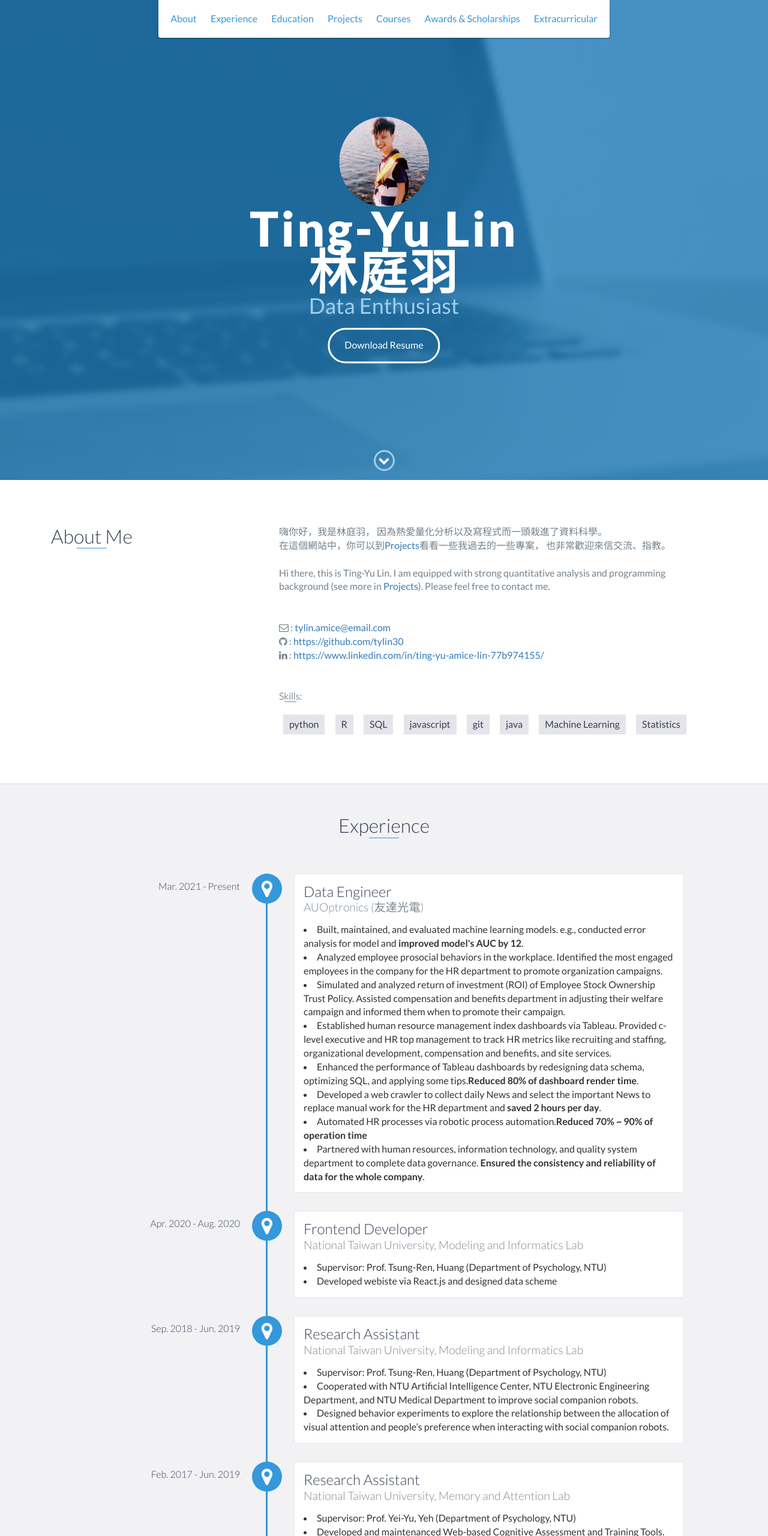
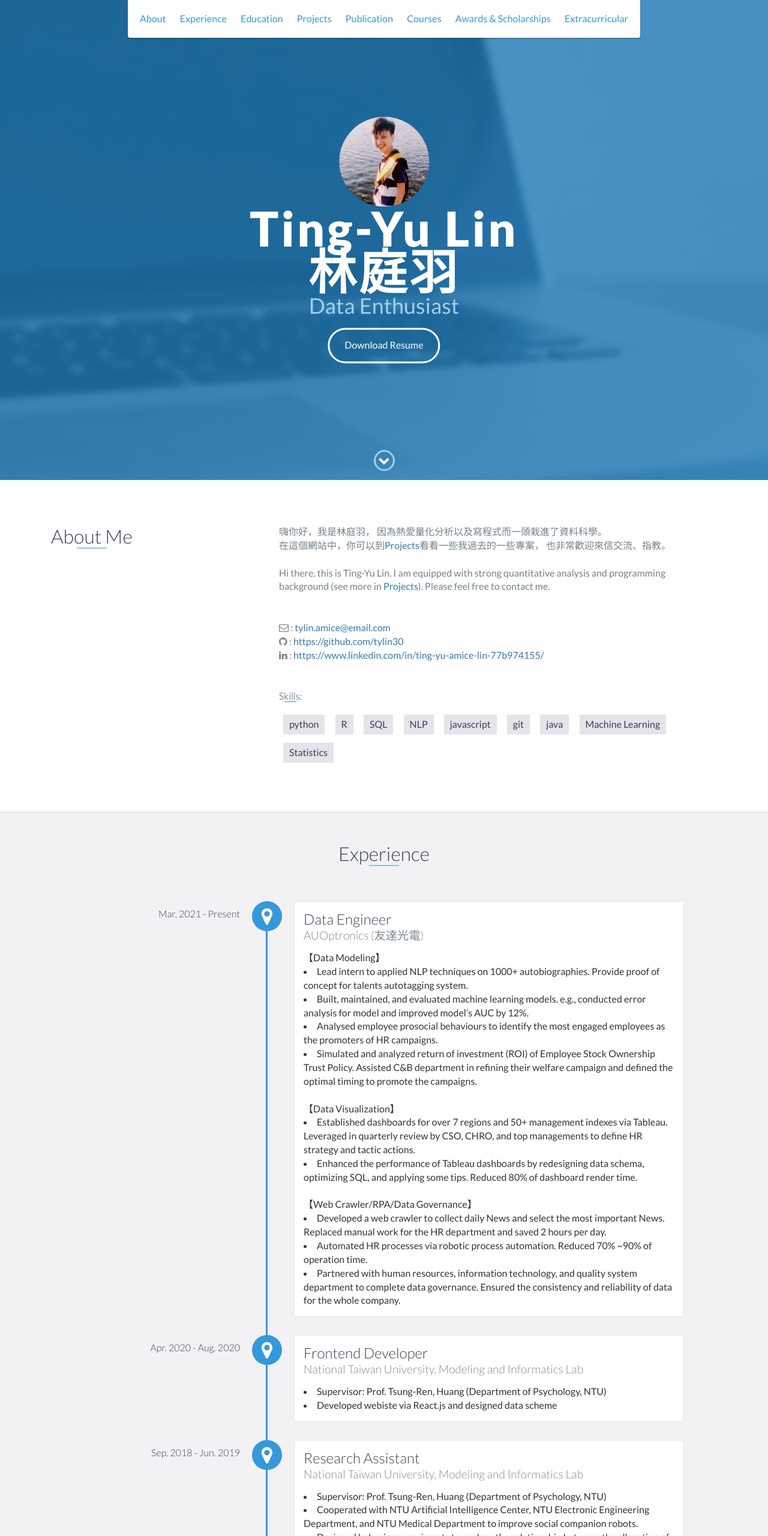
Before and after one commit to tylin30/tylin30.github.io, a website: page index.html in a window 1280 px wide. Shown: the top 2560 px of the page at 60% size. Drawn offline with nearby package versions, Linux system fonts and the light colour scheme.

Commit message:
update 20220816

```diff
--- a/css/styles.css
+++ b/css/styles.css
@@ -68,3 +68,4 @@ body{font-family:'Lato', sans-serif;font-size:16px}body.active{overflow:hidden;z
 #awardsandscholarships{padding:50px 15px;text-align:center}
 #courses{padding:50px 15px;text-align:center}
 #extracurricular{padding:50px 15px;text-align:center}
+#publication{padding:50px 15px;text-align:center}
--- a/index.html
+++ b/index.html
@@ -40,6 +40,9 @@
             </li>
             <li>
                 <a href="#projects">Projects</a>
+            </li>
+            <li>
+                <a href="#publication">Publication</a>
             </li>
             <li>
                 <a href="#courses">Courses</a>
@@ -124,6 +127,7 @@
                                 <li>python</li>
                                 <li>R</li>
                                 <li>SQL</li>
+                                <li>NLP</li>
                                 <li>javascript</li>
                                 <li>git</li>
                                 <li>java</li>
@@ -146,17 +150,33 @@
                 <h3>Data Engineer</h3>
                 <h4>AUOptronics (友達光電)</h4>
 
-                <p>
-                    <li>Built, maintained, and evaluated machine learning models. e.g., conducted error analysis for model and <b>improved model's AUC by 12</b>. </li>
-                    <li>Analyzed employee prosocial behaviors in the workplace. Identified the most engaged employees in the company for the HR department to promote organization campaigns.</li>
-                    <li>Simulated and analyzed return of investment (ROI) of Employee Stock Ownership Trust Policy. Assisted compensation and benefits department in adjusting their welfare campaign and informed them when to promote their campaign.</li>
-                    <li>Established human resource management index dashboards via Tableau. Provided c-level executive and HR top management to track HR metrics like recruiting and staffing, organizational development, compensation and benefits, and site services.</li>
-                    <li>Enhanced the performance of Tableau dashboards by redesigning data schema, optimizing SQL, and applying some tips.<b>Reduced 80% of dashboard render time</b>.</li>
-                    <li>Developed a web crawler to collect daily News and select the important News to replace manual work for the HR department and <b>saved 2 hours per day</b>. </li>
-                    <li>Automated HR processes via robotic process automation.<b>Reduced 70% ~ 90% of operation time</b></li>
-                    <li>Partnered with human resources, information technology, and quality system department to complete data governance. <b>Ensured the consistency and reliability of data for the whole company</b>.</li>
+                <!-- <p>  -->
+                    【Data Modeling】
+                    <li>Lead intern to applied NLP techniques on 1000+ autobiographies. Provide proof of concept for talents autotagging system.</li>
 
-                </p>
+                    <li>Built, maintained, and evaluated machine learning models. e.g., conducted error analysis for model and improved model’s AUC by 12%.</li>
+
+                    <li>Analysed employee prosocial behaviours to identify the most engaged employees as the promoters of HR campaigns.</li>
+
+                    <li>Simulated and analyzed return of investment (ROI) of Employee Stock Ownership Trust Policy. Assisted C&B department in refining their welfare campaign and defined the optimal timing to promote the campaigns.</li>
+                    <br>
+
+                    【Data Visualization】
+
+                    <li>Established dashboards for over 7 regions and 50+ management indexes via Tableau. Leveraged in quarterly review by CSO, CHRO, and top managements to define HR strategy and tactic actions.</li>
+
+                    <li>Enhanced the performance of Tableau dashboards by redesigning data schema, optimizing SQL, and applying some tips. Reduced 80% of dashboard render time.</li>
+                    <br>
+
+                    【Web Crawler/RPA/Data Governance】
+
+                    <li>Developed a web crawler to collect daily News and select the most important News. Replaced manual work for the HR department and saved 2 hours per day.</li>
+
+                    <li>Automated HR processes via robotic process automation. Reduced 70% ~90% of operation time.</li>
+
+                    <li>Partnered with human resources, information technology, and quality system department to complete data governance. Ensured the consistency and reliability of data for the whole company.</li>
+
+                <!-- </p> -->
             </div>
 
             <div data-date="Apr. 2020 - Aug. 2020">
@@ -1292,9 +1312,19 @@
             </div>
         </div>
     </div>
+
     <!-- End #projects -->
+    <div id="publication">
+        <h2 class="heading">Publication</h2>
 
-    <div id="courses">
+        <div class="education-block">
+            <li>Yeh, Y.-Y., <b>Lin, T.-Y.</b>, Huang, T.-R., & Kuo, C.-Y. (2022) Development of a tablet-based task battery of executive functions. Chinese Journal of Psychology, in press.</li>
+        </div>
+        <!-- End .education-block -->
+    </div>
+    <!-- End #courses -->
+
+    <div id="courses" class="background-alt">
         <h2 class="heading">Courses</h2>
 
         <div class="education-block">
@@ -1336,7 +1366,7 @@
     <!-- End #courses -->
 
 
-    <div id="awardsandscholarships" class="background-alt">
+    <div id="awardsandscholarships" >
         <h2 class="heading">Awards & Scholarships</h2>
 
         <div class="education-block">
@@ -1370,7 +1400,7 @@
     <!-- End #awardsandscholarships -->
 
 
-    <div id="extracurricular">
+    <div id="extracurricular" class="background-alt">
         <h2 class="heading">Extracurricular</h2>
         <div class="education-block">
             <p>
```
